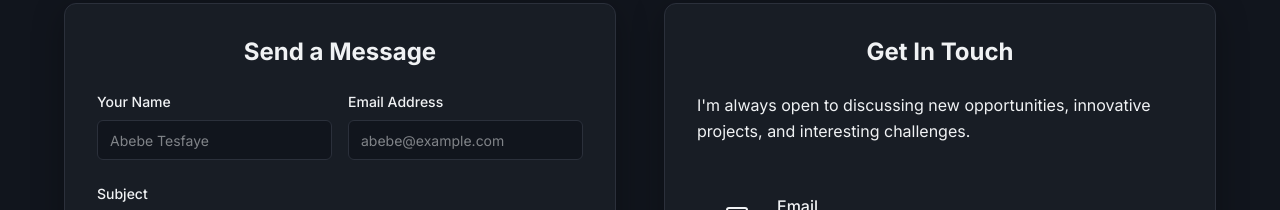
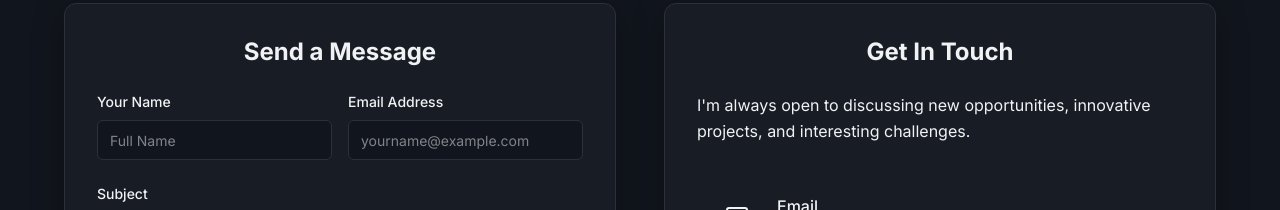
Before and after one commit to Alazar10/Portfolio, a React (Vite) app in the folder Frontend/: page / in a window 1280 px wide. Shown: the part 5280-5490 px from the top of the page. Built offline with nearby package versions, Linux system fonts and the light colour scheme.

Commit message:
Last Update

```diff
--- a/Frontend/src/components/Contact.tsx
+++ b/Frontend/src/components/Contact.tsx
@@ -108,7 +108,7 @@ export const Contact = () => {
                     value={formData.name}
                     onChange={handleChange}
                     className="w-full bg-background border-border focus:border-primary"
-                    placeholder="Abebe Tesfaye"
+                    placeholder="Full Name"
                   />
                 </div>
                 <div className="flex flex-col items-start">
@@ -123,7 +123,7 @@ export const Contact = () => {
                     value={formData.email}
                     onChange={handleChange}
                     className="w-full bg-background border-border focus:border-primary"
-                    placeholder="abebe@example.com"
+                    placeholder="yourname@example.com"
                   />
                 </div>
               </div>
```
